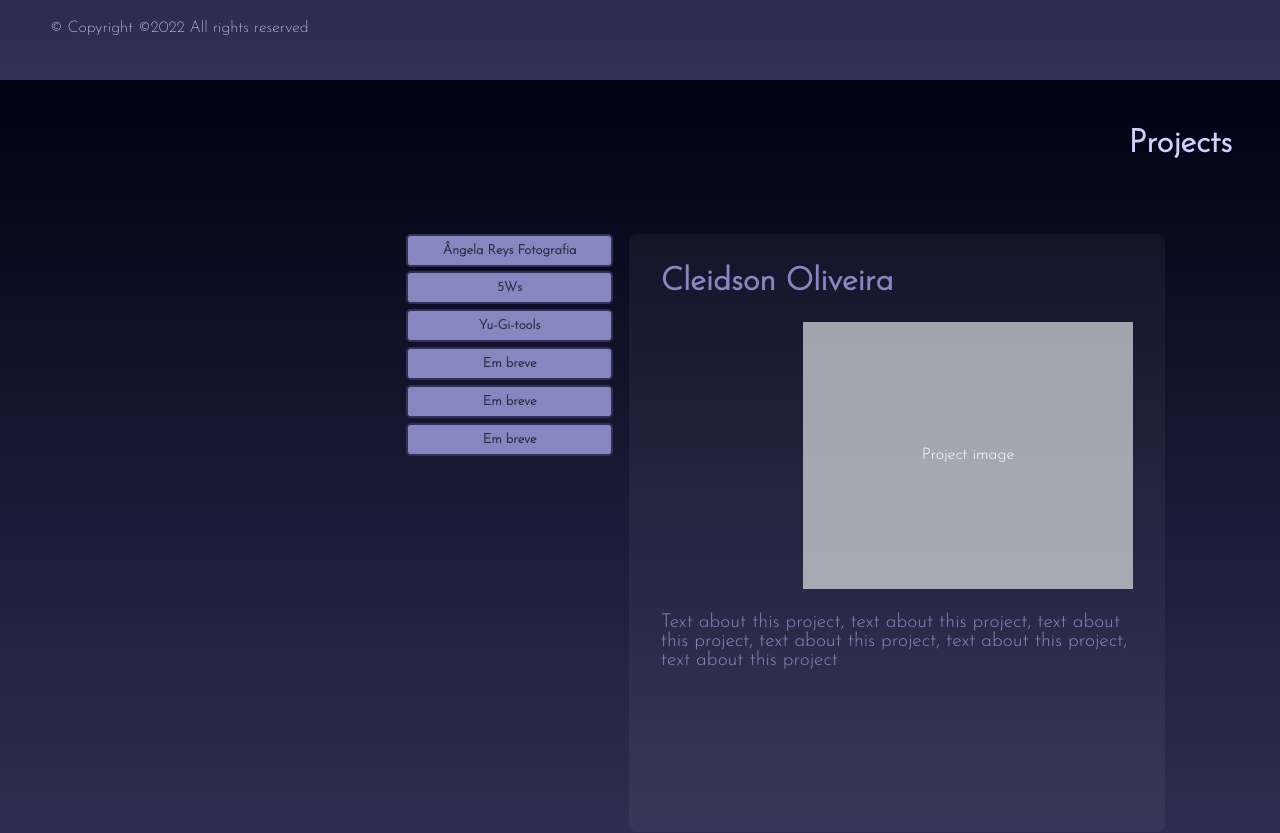
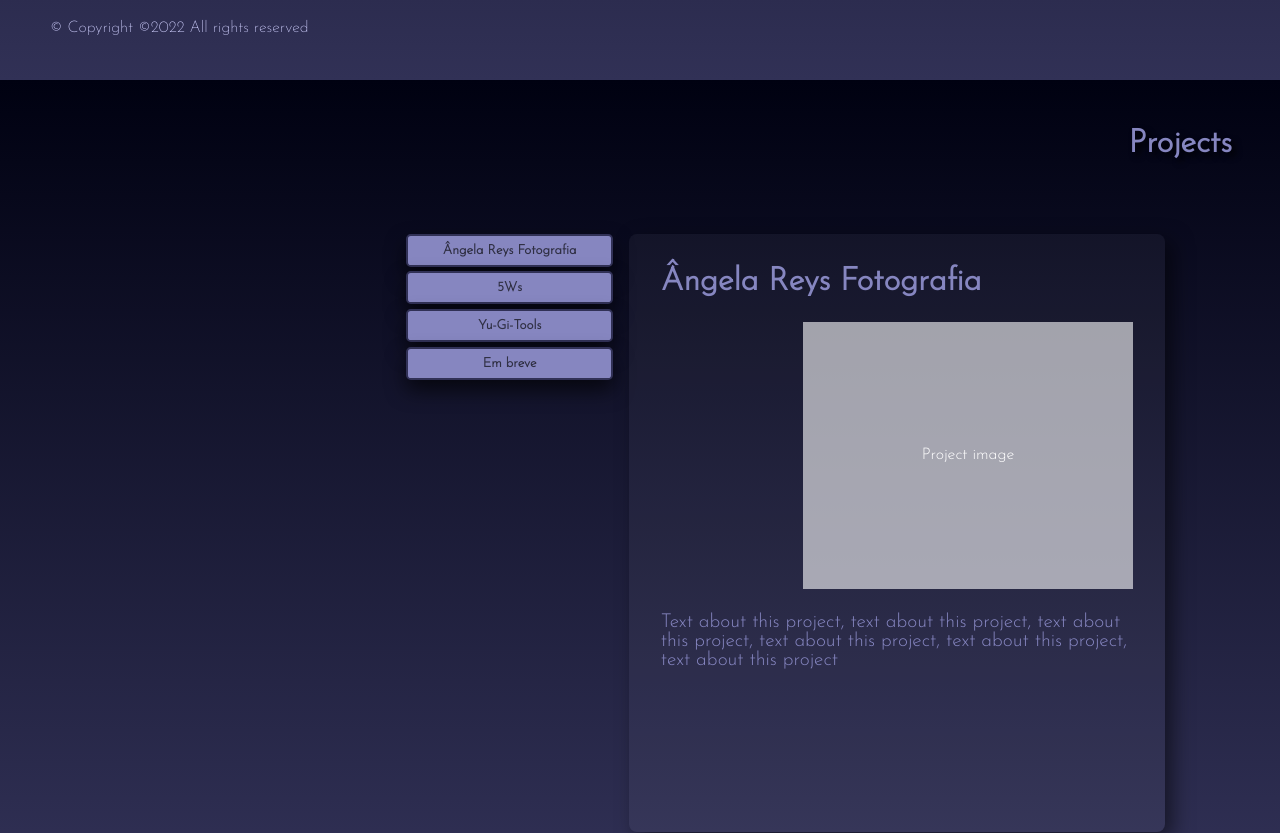
Before and after one commit to Cleidson-Oliveira/portfolio, a React (Vite) app: page / in a window 1280 px wide. Shown: the part 720-1553 px from the top of the page. Built offline with nearby package versions, Linux system fonts and the light colour scheme.

Commit message:
implementing flip projects cards

```diff
--- /dev/null
+++ b/src/components/Community/FaceCard/index.tsx
@@ -0,0 +1,25 @@
+import style from "./style.module.scss";
+
+interface FaceCardProps {
+    projectData: {
+        name: string,
+        image: string,
+        description: string,
+    }
+}
+
+export function FaceCard ({ projectData }: FaceCardProps) {
+    return (
+        <div className={style.cardFace}>
+            <h1>
+                { projectData.name }
+            </h1>
+            <div>
+                { projectData.image }
+            </div>
+            <span>
+                { projectData.description }
+            </span>
+        </div>
+    )
+}
--- /dev/null
+++ b/src/components/Community/FaceCard/style.module.scss
@@ -0,0 +1,38 @@
+.cardFace {
+    width: 100%;
+    height: 100%;
+    background: rgba(202, 203, 214, 0.055);
+    border-radius: .5rem;
+    display: flex;
+    padding: 2rem;
+    box-sizing: border-box;
+    flex-direction: column;
+    gap: 1.5rem;
+    position: absolute;
+    backface-visibility: hidden;
+    box-shadow: #00000080 8px 7px 20px 0px;
+
+    h1 {
+        color: var(--grey-light);
+    }
+
+    & > div {
+        display: flex;
+        justify-content: center;
+        align-items: center;
+        align-self: flex-end;
+        width: 70%;
+        height: 50%;
+        background: #ffffff99;
+        color: white;
+    }
+
+    span {
+        font-size: 1.2rem;
+        color: var(--grey-light);
+    }
+
+    &:last-child {
+        transform: rotateY(180deg);
+    }
+}
--- a/src/components/Community/Main/index.tsx
+++ b/src/components/Community/Main/index.tsx
@@ -1,6 +1,77 @@
+import { useRef, useState} from "react";
+import { FaceCard } from "../FaceCard";
+
 import style from "./style.module.scss";
 
+interface ProjectData {
+    name: string,
+    image: string,
+    description: string,
+}
+
 export default function Main () {
+
+    const projectsData = [
+        {
+            name: "Ângela Reys Fotografia",
+            image: "Project image",
+            description: "Text about this project, text about this project, text about this project, text about this project, text about this project, text about this project",
+        },
+        {
+            name: "5Ws",
+            image: "Project image",
+            description: "Text about this project, text about this project, text about this project, text about this project, text about this project, text about this project",
+        },
+        {
+            name: "Yu-Gi-Tools",
+            image: "Project image",
+            description: "Text about this project, text about this project, text about this project, text about this project, text about this project, text about this project",
+        },
+        {
+            name: "Em breve",
+            image: "Project image",
+            description: "Text about this project, text about this project, text about this project, text about this project, text about this project, text about this project",
+        },
+    ]
+
+    const [flip, setFlip] = useState(false)
+    const [firstFaceCard, setFirstFaceCard] = useState<ProjectData>(projectsData[0])
+    const [secondFaceCard, setSecondFaceCard] = useState<ProjectData>(projectsData[1])
+
+    const cardFace = useRef<'face1' | 'face2'>('face1');
+
+    const handleFlipState = () => {
+        setFlip(prevState => !prevState)
+    }
+
+    const changeFaceCardData = (nameParam: string) => {
+        let data: ProjectData;
+
+        projectsData.forEach((projectData) => {
+            if (projectData.name == nameParam) {
+                data = projectData
+            }
+        })
+
+        cardFace.current = cardFace.current == "face1" ? "face2" : "face1";
+        cardFace.current == "face1"
+        ? setFirstFaceCard(data!)
+        : setSecondFaceCard(data!)
+    }
+
+    const flipCard = (name: string) => {
+
+        if ( cardFace.current == "face1" && name == firstFaceCard.name ) {
+            return;
+        }
+
+        if ( cardFace.current == "face2" && name == secondFaceCard.name ) {
+            return;
+        }
+
+        changeFaceCardData(name);
+        handleFlipState();
+    }
 
     return (
         <main className={style.wrapper}>
@@ -22,6 +93,8 @@ export default function Main () {
                     </div>
                 </div>
             </div>
+
+            {/* projects */}
             <div className={style.card}>
                 <h1 className={style.title}>
                     Projects
@@ -29,25 +102,18 @@ export default function Main () {
 
                 <div className={style.projectsContent}>
                     <nav className={style.menuProjects}>
-                        <button>Ângela Reys Fotografia</button>
-                        <button>5Ws</button>
-                        <button>Yu-Gi-tools</button>
-                        <button>Em breve</button>
-                        <button>Em breve</button>
-                        <button>Em breve</button>
+                        {projectsData.map(({name})=>(
+                            <button
+                                key={name}
+                                onClick={() => {flipCard(name)}}
+                            >
+                                {name}
+                            </button>
+                        ))}
                     </nav>
-                    <div className={style.cardProject}>
-
-                        <h1>
-                            Cleidson Oliveira
-                        </h1>
-                        <div>
-                            Project image
-                        </div>
-                        <span>
-                            Text about this project, text about this project, text about this project, text about this project, text about this project, text about this project
-                        </span>
-
+                    <div className={flip == true ? style.cardProjectFlip : style.cardProject}>
+                        <FaceCard projectData={firstFaceCard} />
+                        <FaceCard projectData={secondFaceCard} />
                     </div>
 
                 </div>
--- a/src/components/Community/Main/style.module.scss
+++ b/src/components/Community/Main/style.module.scss
@@ -17,7 +17,8 @@
 
 .title {
     height: 15%;
-    color: var(--blue-light);
+    color: var(--grey-light);
+    text-shadow: 4px 4px 6px black;
 }
 
 .homeContent {
@@ -43,6 +44,7 @@
     h1 {
         color: var(--grey-light);
         font-size: 2.5rem;
+        text-shadow: 4px 4px 6px black;
     }
 }
 
@@ -72,6 +74,7 @@
         transition: color .3s ease, background-color .3s ease;
         color: var(--grey-dark);
         font-weight: bold;
+        box-shadow: #000000a3 0px 10px 20px 0px;
 
         &:hover{
             background-color: var(--grey-middle);
@@ -83,32 +86,18 @@
 .cardProject {
     width: 65%;
     height: 100%;
-    background: rgba(202, 203, 214, 0.055);
-    border-radius: .5rem;
     display: flex;
-    padding: 2rem;
-    box-sizing: border-box;
-    flex-direction: column;
-    gap: 1.5rem;
+    position: relative;
+    transform-style: preserve-3d;
+    transition: ease .7s all;
+}
 
-    h1 {
-        color: var(--grey-light);
-    }
-
-    & > div {
-        display: flex;
-        justify-content: center;
-        align-items: center;
-        align-self: flex-end;
-        width: 70%;
-        height: 50%;
-        background: #ffffff99;
-
-        color: white;
-    }
-
-    span {
-        font-size: 1.2rem;
-        color: var(--grey-light);
-    }
+.cardProjectFlip {
+    width: 65%;
+    height: 100%;
+    display: flex;
+    position: relative;
+    transform-style: preserve-3d;
+    transition: ease .7s all;
+    transform: rotateY(180deg);
 }
--- a/src/components/Organism/Avatar/style.module.scss
+++ b/src/components/Organism/Avatar/style.module.scss
@@ -7,6 +7,7 @@
     background: linear-gradient(to top, var(--blue-dark), var(--grey-middle));
     padding: 0.3rem;
     border-radius: 50%;
+    box-shadow: #000000a3 -10px 3px 20px 0px;
 
     img {
         width: 92%;
--- a/src/components/Organism/Button/style.module.scss
+++ b/src/components/Organism/Button/style.module.scss
@@ -9,6 +9,7 @@
     background: var(--blue-light);
     border: var(--grey-middle) 2px solid;
     transition: color .3s ease, background-color .3s ease;
+    box-shadow: rgba(0, 0, 0, 0.6392156863) -10px 3px 20px 0px;
 
     svg {
         font-size: 1.1rem;
```
